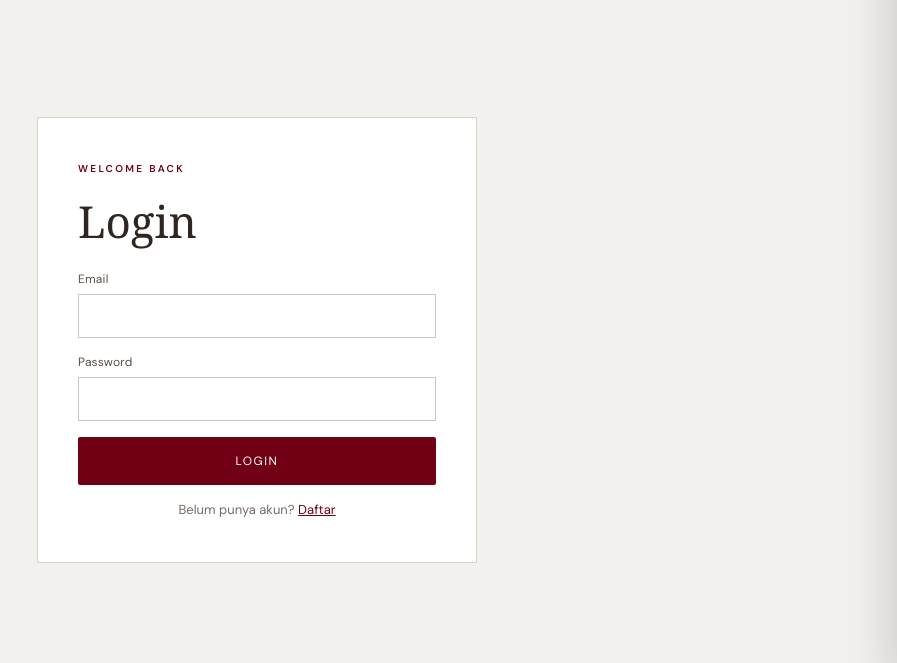
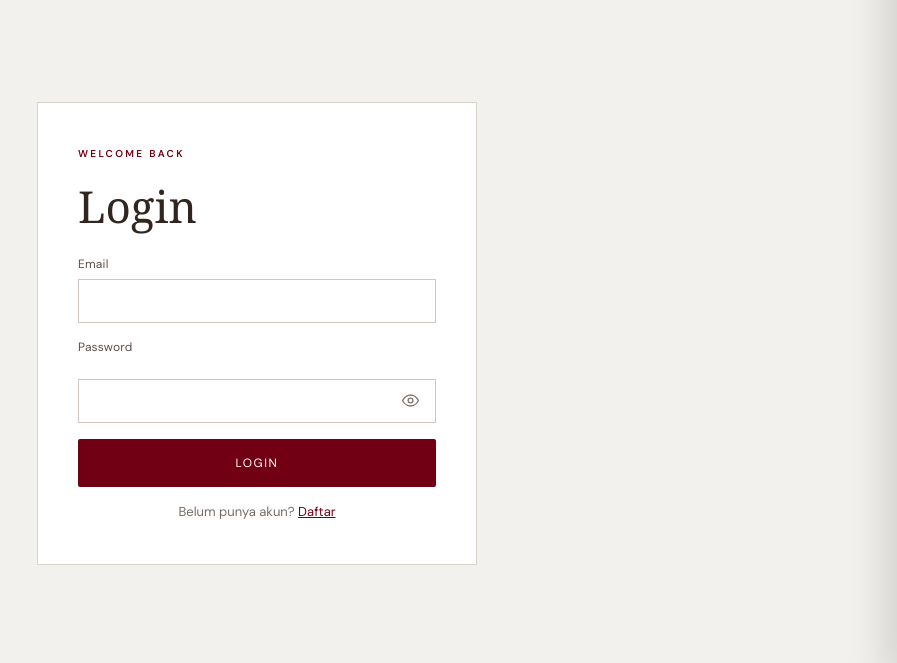
Before and after one commit to aryarmdn11/project_parfum, a PHP site: page /login.php in a window 1280 px wide. Shown: the part 120-783 px from the top of the page, without its empty margins (383-1280 px from the left). Run offline with PHP 8.4, Linux system fonts and the light colour scheme; some web fonts are replaced.

Commit message:
nambahin logo mata di password

```diff
--- a/login.php
+++ b/login.php
@@ -1,3 +1,24 @@
+
+<script>
+document.addEventListener('DOMContentLoaded', function () {
+    const password = document.getElementById('password');
+    const toggle = document.getElementById('togglePassword');
+
+    if (!password || !toggle) return;
+
+    toggle.addEventListener('click', function () {
+        const tampilkan = password.type === 'password';
+
+        password.type = tampilkan ? 'text' : 'password';
+        toggle.setAttribute('aria-pressed', String(tampilkan));
+        toggle.setAttribute(
+            'aria-label',
+            tampilkan ? 'Sembunyikan password' : 'Tampilkan password'
+        );
+    });
+});
+</script>
+
 <?php
 require __DIR__ . '/includes/bootstrap.php';
 $next = $_GET['next'] ?? $_POST['next'] ?? '';
@@ -37,7 +58,40 @@ require __DIR__ . '/includes/header.php';
     <?= csrf_field() ?>
     <input type="hidden" name="next" value="<?= h($next) ?>">
     <label>Email<input type="email" name="email" required autocomplete="email" value="<?= h($_POST['email'] ?? '') ?>"></label>
-    <label>Password<input type="password" name="password" required autocomplete="current-password"></label>
+
+
+<label for="password">Password</label>
+<div class="password-wrapper">
+    <input
+        type="password"
+        name="password"
+        id="password"
+        required
+        autocomplete="current-password"
+    >
+
+    <button
+        type="button"
+        class="toggle-password"
+        id="togglePassword"
+        aria-label="Tampilkan password"
+        aria-pressed="false"
+    >
+        <svg xmlns="http://www.w3.org/2000/svg"
+             width="19" height="19"
+             viewBox="0 0 24 24"
+             fill="none"
+             stroke="currentColor"
+             stroke-width="1.7"
+             stroke-linecap="round"
+             stroke-linejoin="round">
+            <path d="M2 12s3.6-7 10-7 10 7 10 7-3.6 7-10 7S2 12 2 12Z"/>
+            <circle cx="12" cy="12" r="3"/>
+        </svg>
+    </button>
+</div>
+
+
     <button class="solid-btn dark" type="submit">LOGIN</button>
     <p class="auth-alt">Belum punya akun? <a href="<?= h(url('register.php' . ($next ? '?next=' . rawurlencode($next) : ''))) ?>">Daftar</a></p>
   </form>
--- a/style.css
+++ b/style.css
@@ -260,3 +260,52 @@ details summary{cursor:pointer;font-size:12px;color:var(--wine);margin-bottom:6p
     transform: scale(0.82);
     transform-origin: center center;
 }
+
+/* Posisi ikon mata di dalam kolom password */
+.auth-card .password-wrapper {
+    position: relative;
+    width: 100%;
+    margin-top: 8px;
+}
+
+.auth-card .password-wrapper input {
+    display: block;
+    width: 100%;
+    box-sizing: border-box;
+    padding-right: 45px;
+}
+
+.auth-card .toggle-password {
+    position: absolute;
+    top: 50%;
+    right: 12px;
+    transform: translateY(-50%);
+
+    width: 28px;
+    height: 28px;
+    padding: 0;
+
+    display: flex;
+    align-items: center;
+    justify-content: center;
+
+    border: none;
+    outline: none;
+    background: transparent;
+    box-shadow: none;
+    color: #80756d;
+    cursor: pointer;
+}
+
+.auth-card .toggle-password:hover,
+.auth-card .toggle-password:focus,
+.auth-card .toggle-password:active {
+    background: transparent;
+    box-shadow: none;
+    color: #c7d2ff;
+}
+
+.auth-card .toggle-password svg {
+    display: block;
+    pointer-events: none;
+}
```
